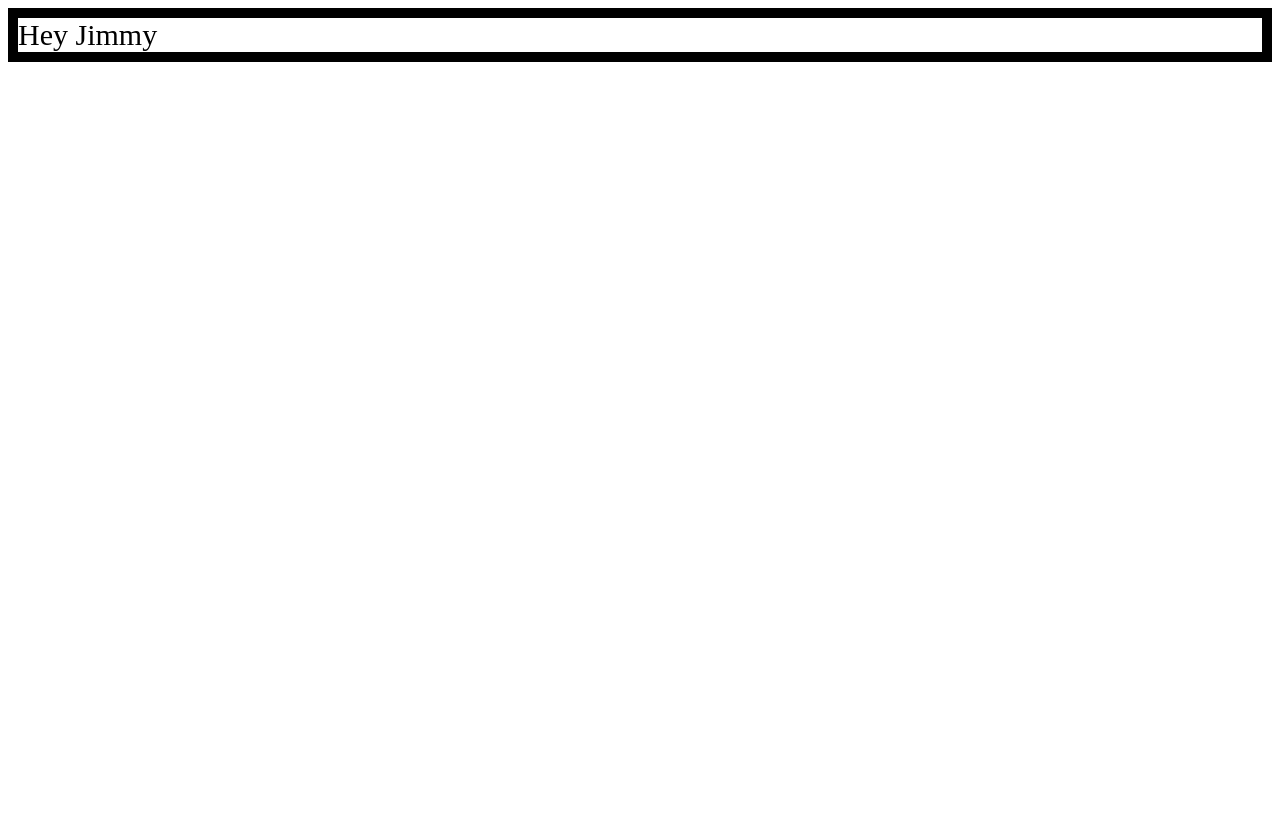
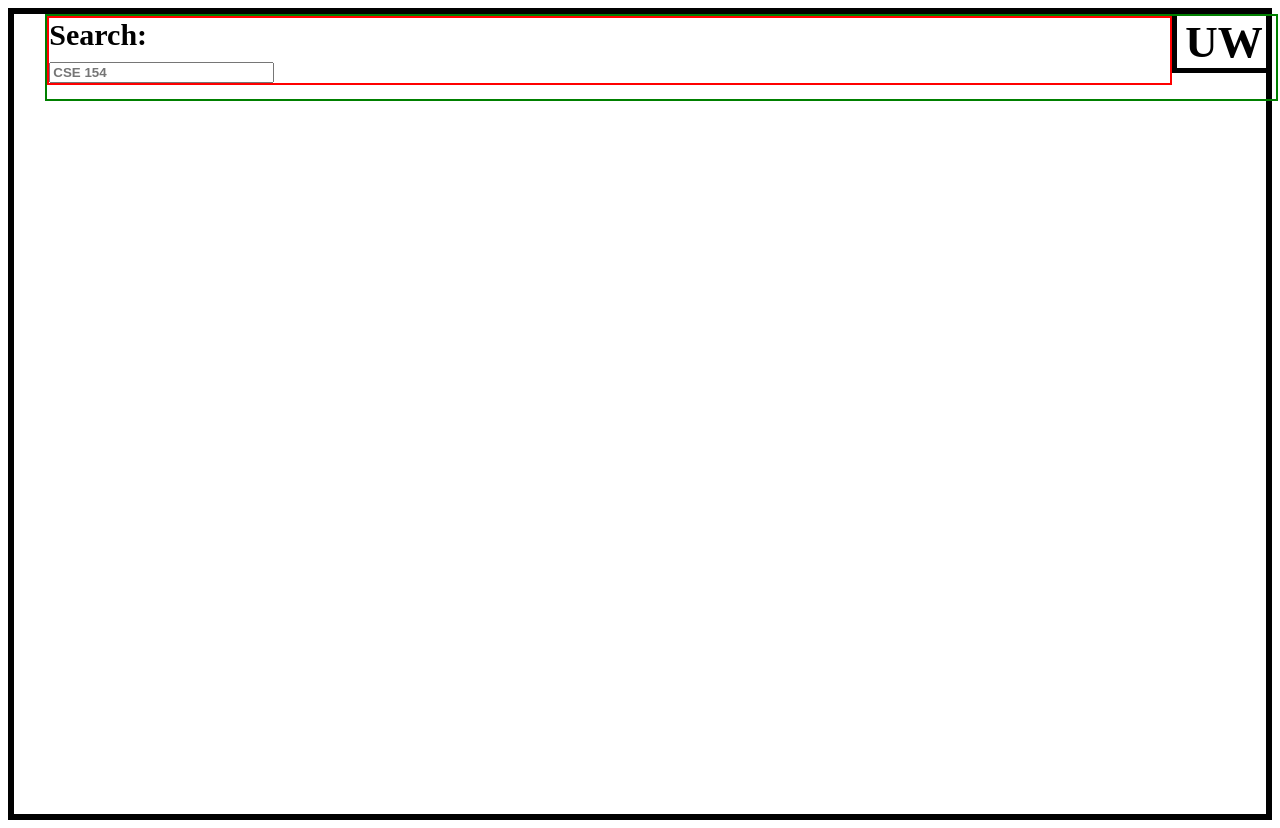
Before and after one commit to HenokA22/course-website, a plain HTML site: page public/index.html in a window 1280 px wide. Before the commit the page ends 800 px from the top, so only its background shows below. Drawn offline with Linux system fonts and the light colour scheme.

Commit message:
Basic navbar edits

```diff
--- a/public/index.html
+++ b/public/index.html
@@ -18,6 +18,18 @@
     <script src="index.js"></script>
   </head>
   <body>
-    <nav> Hey Jimmy </nav>
+    <main>
+      <nav>
+        <header class="navbar-headers">
+          <div id="search-container">
+            <label for="course-input">
+              <strong>Search:</strong>
+              <input placeholder="CSE 154" id="course-input">
+            </label>
+          </div>
+          <h1>UW</h1>
+        </header>
+      </nav>
+    </main>
   </body>
 </html>
--- a/public/styles.css
+++ b/public/styles.css
@@ -6,11 +6,48 @@
   This is the styles.css page for main page
 */
 
+main {
+  margin: auto;
+  width: 95%;
+  height: 80%;
+}
+
 nav {
-  border: 5px black solid;
   font-size: 30px;
+  height: 13%;
+  border: 2px green solid;
+  width: 96vw;
 }
 
 body {
-  border: 5px solid black;
+  border: 6px solid black;
+  height: 100vh;
 }
+
+label {
+  display: flex;
+  flex-direction: column;
+  border: 2px red solid;
+}
+
+h1 {
+  border-left: 5px solid black;
+  border-bottom: 5px solid black;
+  margin-top: 0px;
+  margin-right: 10px;
+  padding-left: 8px;
+  padding-right: 5px;
+}
+
+.navbar-headers {
+  display: flex;
+  justify-content: space-between;
+}
+
+#course-input {
+  display: block;
+  margin-right: 70vw;
+  margin-top: 10px;
+  font-weight: bold;
+  padding-right: 40px;
+}
```
